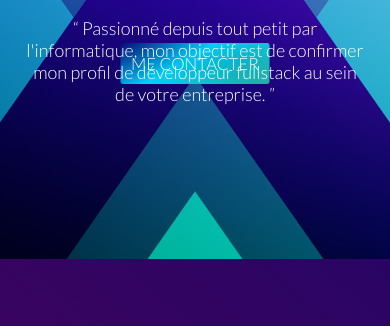
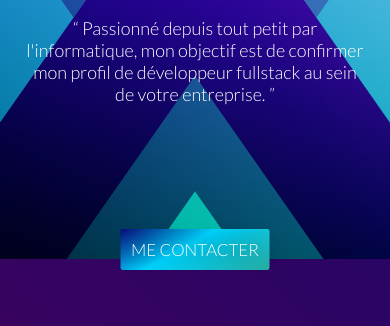
Before and after one commit to m4thieugit/m4thieugit.github.io, a plain HTML site: page index.html in a window 390 px wide. Shown: the part 341-667 px from the top of the page. Drawn offline with nearby package versions, Linux system fonts and the light colour scheme.

Commit message:
fix responsive and performances

```diff
--- a/public/css/style.css
+++ b/public/css/style.css
@@ -95,6 +95,16 @@ body {
 #headerListLinksContainer, #headerListLinks {
     display: flex;
     margin: -4px auto auto auto;
+}
+#headerListLinks {
+    display: flex;
+    width: max-content;
+    position: absolute;
+    left: 0;
+    right: 0;
+    margin-left: auto;
+    margin-right: auto;
+    bottom: 0;
 }
 .headerLink {
     transition: all .3s ease-in-out;
```
